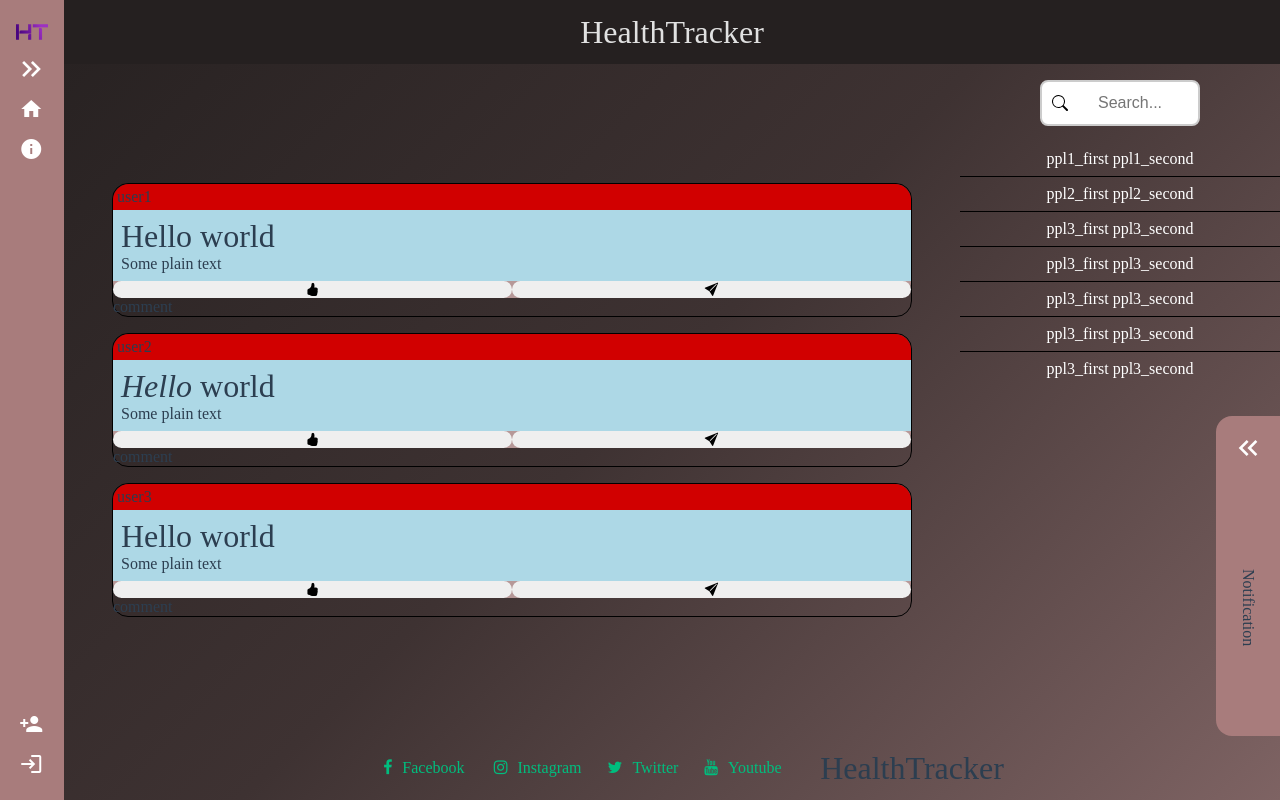
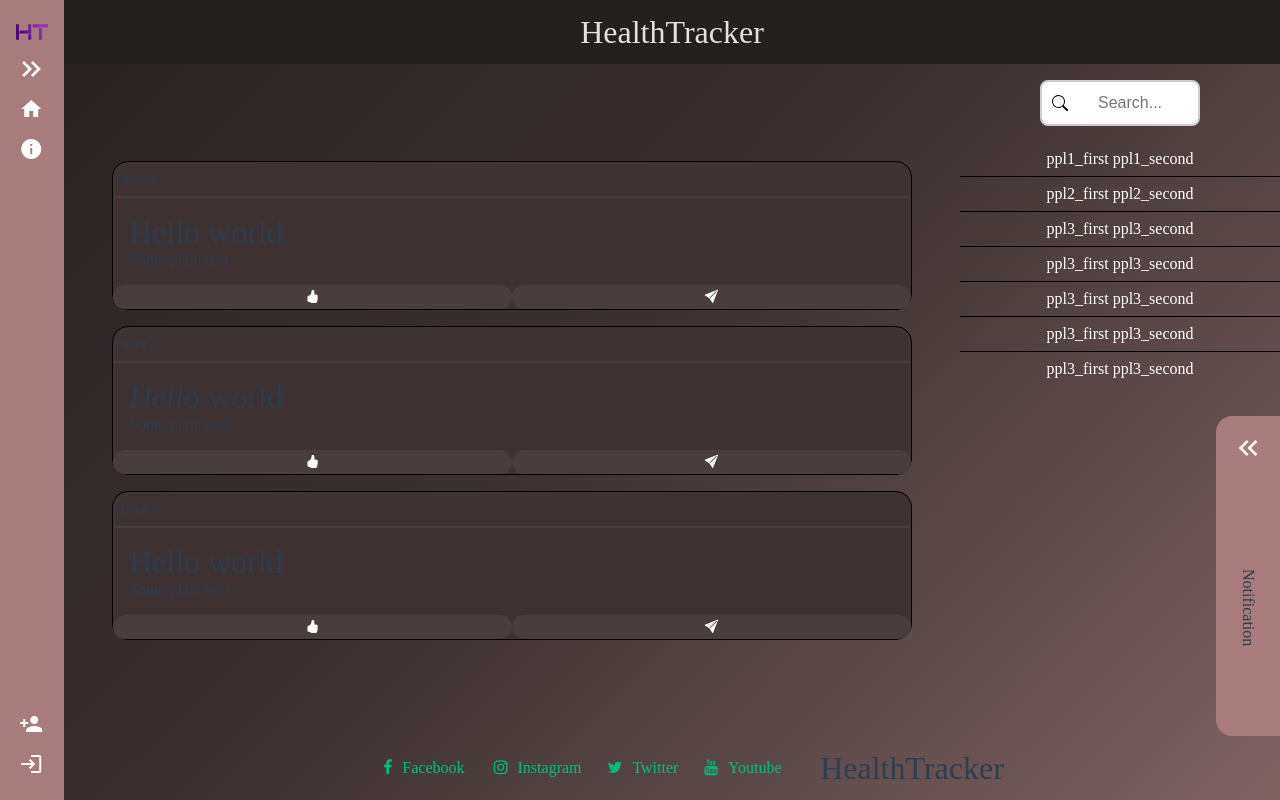
Before and after one commit to Hikareel/HealthTracker, a Vue app in the folder HealthTracker/healthtracker.client/: page /community in a window 1280 px wide. Built offline with nearby package versions, Linux system fonts and the light colour scheme; what @vueform/vueform would draw is missing.

Commit message:
Styling posts

```diff
--- a/HealthTracker/healthtracker.client/src/components/views/community/post/post.vue
+++ b/HealthTracker/healthtracker.client/src/components/views/community/post/post.vue
@@ -9,15 +9,15 @@
         <div class="attachment"></div>
       </div>
       <div class="footer">
-        <button class="comment">
+        <button class="like">
           <i class="bi bi-hand-thumbs-up-fill"></i>
         </button>
-        <button class="like">
+        <button class="comment" @click="toggleComments">
           <i class='bi bi-send-fill'></i>
         </button>
       </div>
       <!--Show after click-->
-      <div class="comment-section">
+      <div class="comment-section" v-if="isCommentsVisible">
         <p>comment</p>
       </div>
     </div>
@@ -25,7 +25,7 @@
 </template>
 
 <script lang="ts" setup>
-import { computed } from 'vue';
+import { ref, computed } from 'vue';
 import DOMPurify from 'dompurify';
 import MarkdownIt from 'markdown-it';
 import type { IPostModel } from '@/data/models/postModels';
@@ -35,41 +35,66 @@ const { item } = defineProps<{
 }>();
 
 const md = new MarkdownIt();
+const isCommentsVisible = ref(false);
 
 const safeHtml = computed(() => {
   const rawHtml = md.render(item.markdownText);
   return DOMPurify.sanitize(rawHtml);
 });
 
+function toggleComments() {
+  isCommentsVisible.value = !isCommentsVisible.value;
+}
+
 </script>
 
 <style lang="scss" scoped>
-
-.post{
+.post {
   width: calc(100vw - 30rem);
   border: 1px solid black;
   border-radius: 1rem;
-  .header{
+  background-color: rgba(62, 50, 50, 1);
+
+  .header {
     border-radius: 1rem 1rem 0 0;
-    padding: 0.25rem;
-    background-color: $error-color;
+    padding: 0.5rem;
   }
-  .main{
-    padding: 0.5rem;
-    background-color: lightblue;
+
+  .main {
+    border-top: 2px solid rgb(73, 61, 61);
+    padding: 1rem;
   }
-  .footer{
+
+  .footer {
     border-radius: 0 0 1rem 1rem;
-    background-color: $form-bg;
     text-align: center;
     display: flex;
+    height: 1.5rem;
 
-    button{
+    button {
+      background-color: rgb(73, 61, 61);
+      color: white;
       width: 100%;
       border: none;
       border-radius: 1rem;
+
+      &:hover {
+        background-color: rgb(112, 112, 112);
+      }
     }
   }
+
+  .footer button i {
+    display: inline-block;
+    transition: transform 0.3s ease;
+  }
+
+  .footer button:active i {
+    transform: scale(1.1);
+  }
+
+  .comment-section {
+    padding: 1rem;
+  }
 }
-
 </style>
```
